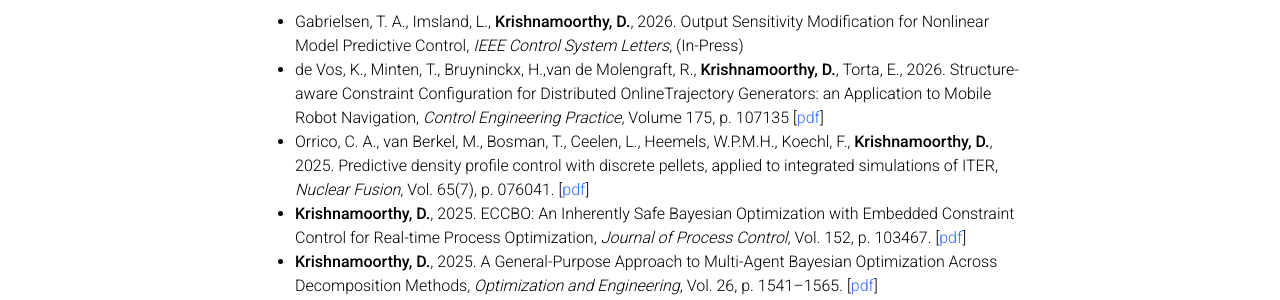
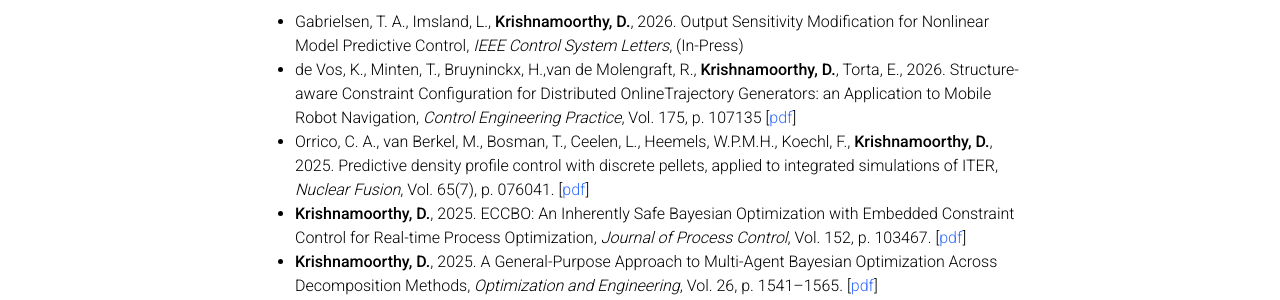
Before and after one commit to dinesh-krishnamoorthy/dinesh-krishnamoorthy.github.io, a Jekyll site: the page built from _pages/publications.md, in a window 1280 px wide and 900 px high. Shown: the part 216-516 px from the top of the window. Built offline with Jekyll 4.4.1, drawn with Linux system fonts in a browser that asks for light colours; comment, search, counter and statistics services are not loaded; a style sheet for code colours, icons or effects is not loaded.

Commit message:
Fix formatting and citation details in publications list

```diff
--- a/_pages/publications.md
+++ b/_pages/publications.md
@@ -12,7 +12,7 @@
 ### Journal Publications
 * Gabrielsen, T. A., Imsland, L., **Krishnamoorthy, D.**, 2026. Output Sensitivity Modification for Nonlinear Model Predictive
 Control, _IEEE Control System Letters_, (In-Press)
-* de Vos, K., Minten, T., Bruyninckx, H.,van de Molengraft, R., **Krishnamoorthy, D.**, Torta, E., 2026. Structure-aware Constraint Configuration for Distributed OnlineTrajectory Generators: an Application to Mobile Robot Navigation, _Control Engineering Practice_, Volume 175, p. 107135 [[pdf](https://www.dropbox.com/scl/fi/a65zemdiog77jngmv49he/1-s2.0-S0967066126003783-main.pdf?rlkey=qjgr62oauzviqlr4rth2rgcjq&st=6a8en53c&dl=0)]
+* de Vos, K., Minten, T., Bruyninckx, H.,van de Molengraft, R., **Krishnamoorthy, D.**, Torta, E., 2026. Structure-aware Constraint Configuration for Distributed OnlineTrajectory Generators: an Application to Mobile Robot Navigation, _Control Engineering Practice_, Vol. 175, p. 107135 [[pdf](https://www.dropbox.com/scl/fi/a65zemdiog77jngmv49he/1-s2.0-S0967066126003783-main.pdf?rlkey=qjgr62oauzviqlr4rth2rgcjq&st=6a8en53c&dl=0)]
 * Orrico, C. A., van Berkel, M., Bosman, T., Ceelen, L., Heemels, W.P.M.H., Koechl, F., **Krishnamoorthy, D.**, 2025. Predictive density profile control with discrete pellets, applied to integrated simulations of ITER, _Nuclear Fusion_, Vol. 65(7), p. 076041. [[pdf](https://www.dropbox.com/scl/fi/fgbpkhby1p5j0f412lvaq/Nucl_Fus_JINTRAC_PTH_MPC.pdf?rlkey=fqkqkroiszthj58e332gclbn2&st=2gn1fahi&dl=0)]
 * **Krishnamoorthy, D.**, 2025. ECCBO: An Inherently Safe Bayesian Optimization with Embedded Constraint Control for Real-time Process Optimization, _Journal of Process Control_, Vol. 152, p. 103467. [[pdf](https://www.dropbox.com/scl/fi/0965fo7c5ydz9296tfzeo/ECCBO_main.pdf?rlkey=yhjtptox7wfjv671r41t7oq41&st=old4rylx&dl=0)]
 * **Krishnamoorthy, D.**, 2025. A General-Purpose Approach to Multi-Agent Bayesian Optimization Across Decomposition Methods, _Optimization and Engineering_, Vol. 26, p. 1541–1565. [[pdf](https://link.springer.com/article/10.1007/s11081-024-09953-w)]
```
